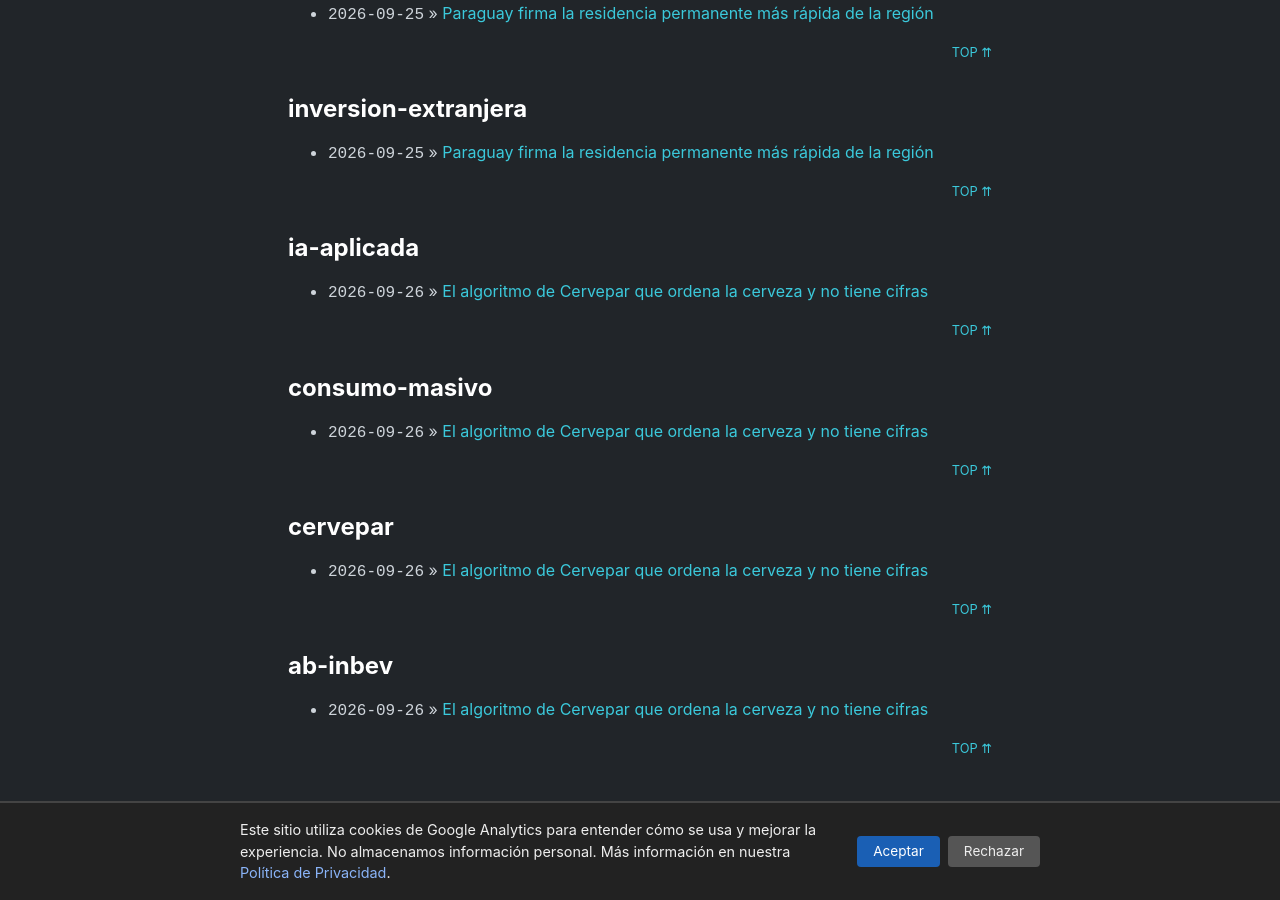
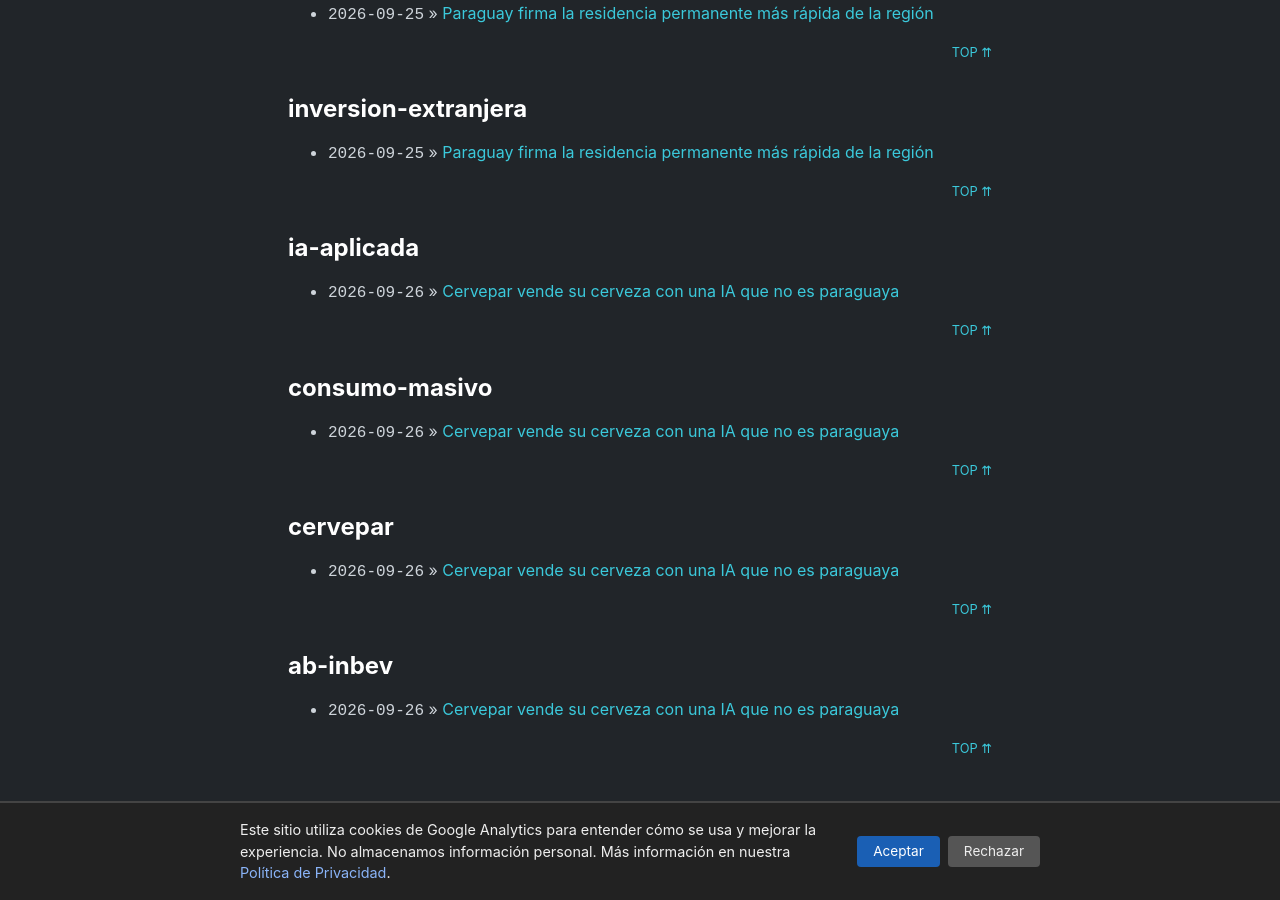
Before and after one commit to miravosqueinteresante/muchotexto.net, a Jekyll site: the page built from tags.md, in a window 1280 px wide and 900 px high, scrolled down 60821 px. Built offline with Jekyll 4.4.1, drawn with Linux system fonts in a browser that asks for light colours; some of the changed lines change nothing that is shown; some of the changed text lies outside the part shown.

Commit message:
Correcciones del #54 tras verificación independiente + nuevo título
Un agente independiente re-chequeó el artículo párrafo por párrafo. 0 FALSE en
datos duros; corregidos:
- Título del paper: era 'Artificial Intelligence and the Internal Processes of
  Organizations'; el real (DOI 10.1287/mnsc.2022.03849) es 'Human-Centered
  Artificial Intelligence: A Field Experiment' (Krakowski, Haftor, Luger,
  Pashkevich & Raisch, Management Science 72(1), 57-72). Verificado con
  Crossref + Semantic Scholar.
- 'McKinsey y HBR coinciden' -> acotado (McKinsey lo sostiene; HBR trata
  implementación, no reemplazo neto).
- 'Full Digital'/datos en la nube: atribuido a perfiles de ingenieros (no
  afirmado como hecho, cuerpo y FAQ).
- Coherencia TL;DR (separar declaración de Cervepar de la evidencia Stanford).
- SEC 'AI washing': 'exactamente' -> 'el mismo tipo de exageración'.
- Puntos de venta: 43.000 (La Nación) vs 45.000 (FOCO) explicitados.
- +6 fuentes (Stanford, Biggie/DATO, Yalo/Profarco, Forbes/Coca-Cola Paresa,
  ABC/Jobs).

Título nuevo: 'Cervepar vende su cerveza con una IA que no es paraguaya'
(56 chars, sin fórmula [X]:[Y], refleja la tesis).

```diff
--- a/_posts/2026-09-26-cervepar-ia-algoritmo-vende-humano-decide.md
+++ b/_posts/2026-09-26-cervepar-ia-algoritmo-vende-humano-decide.md
@@ -1,6 +1,6 @@
 ---
 layout: post
-title: "El algoritmo de Cervepar que ordena la cerveza y no tiene cifras"
+title: "Cervepar vende su cerveza con una IA que no es paraguaya"
 date: 2026-09-26 09:00:00 -0300
 last_modified_at: 2026-09-26
 categories: [articulos]
@@ -31,7 +31,7 @@
 > - **Fernando Torres** (director nacional de Ventas de Cervepar) expuso en la **Academia CAP** una plataforma B2B con IA que menciona **cinco soluciones**; la fuente describe tres: pedidos, logística y seguimiento de entregas en tiempo real.
 > - La plataforma es **BEES**, un desarrollo **global de AB InBev** (creado por el grupo en 2020), no un invento paraguayo. En Cervepar, **más del 85% de la facturación** pasa por ella.
 > - **No hay cifras públicas de resultados** de esas soluciones en Paraguay: ni ROI, ni ventas, ni pedidos. Las métricas disponibles son **globales** (BEES global: USD 52.500M de GMV en 2025).
-> - Torres sostiene que la IA **no reemplazó vendedores** ("lo humano no se fue, solo cambió la tarea"), y la evidencia internacional coincide: donde la IA automatiza, cae el empleo junior; donde aumenta, no.
+> - Torres sostiene que la IA **no reemplazó vendedores** ("lo humano no se fue, solo cambió la tarea"). La evidencia internacional es matizada: donde la IA **automatiza**, cae el empleo junior (Stanford); donde **aumenta**, no.
 > - Cervepar **no es pionera ni un caso aislado**: hay usos anteriores en Paraguay, y en el mismo panel expusieron **Nestlé y Tigo**.
 
 ## Qué presentó Cervepar (y qué no)
@@ -48,7 +48,7 @@
 
 La plataforma que Torres describió es, casi con certeza, **BEES** —aunque la nota del panel no la nombre—. BEES es la plataforma de comercio digital B2B **global de AB InBev**, creada por el grupo en 2020 y activa en unos 30 mercados. Su capa de inteligencia se llama **BEES.ai** y agrupa módulos como **Force** (automatización de la fuerza de ventas), **Grow** (televentas), **Vision** (reconocimiento de imágenes en tienda) y **Deliver** (logística).
 
-En Paraguay, BEES es la plataforma de pedidos de Cervepar: según FOCO (agosto de 2025), **más del 85% de la facturación** de la empresa pasa por ella. Y en ABC Color (27 de agosto de 2026) la propia compañía la describe como "la plataforma digital que moderniza y agiliza la forma en que los clientes hacen sus pedidos". El despliegue local —el proyecto "Full Digital", con datos en la nube— lo ejecuta Cervepar; los modelos y la arquitectura los define la casa matriz.
+En Paraguay, BEES es la plataforma de pedidos de Cervepar: según FOCO (agosto de 2025), **más del 85% de la facturación** de la empresa pasa por ella. Y en ABC Color (27 de agosto de 2026) la propia compañía la describe como "la plataforma digital que moderniza y agiliza la forma en que los clientes hacen sus pedidos". El despliegue local lo ejecuta Cervepar —el proyecto "Full Digital", según perfiles públicos de sus ingenieros de datos—, mientras los modelos y la arquitectura los define la casa matriz.
 
 Esto importa para la historia que Paraguay cuenta de sí mismo. Cuando una empresa local "presenta" una plataforma con IA, el mérito tecnológico es de un grupo belga (con su filial brasileña Ambev) de **USD 59.300 millones** de facturación en 2025; lo que Cervepar aporta es la operación, los datos y la escala. Decir que Cervepar "desarrolló su propia IA" es una de esas frases que la evidencia desmiente. Y un nombre que circula —"Brewing Intelligence"— **no existe** como plataforma de AB InBev: los nombres reales son BEES.ai (la capa de IA), BrewDat (el data lake) y BrewVision (el producto de forecasting).
 
@@ -56,7 +56,7 @@
 
 El problema central de este caso no es tecnológico: es de **medición**. No hay cifras paraguayas.
 
-Lo que sí existe son métricas **globales** de BEES: en 2025 movió **USD 52.500 millones** de GMV; el 75% de sus pedidos se generan con aprendizaje automático; y su módulo Force reporta que los vendedores pasan **42% más de tiempo** con los comercios. Todas son cifras del grupo, no de Cervepar en Paraguay. Confundirlas —presentar el éxito global como resultado local— es exactamente el error que la SEC estadounidense persigue bajo el rótulo de *"AI washing"*, con sanciones recientes a empresas que exageraron sus capacidades de IA.
+Lo que sí existe son métricas **globales** de BEES: en 2025 movió **USD 52.500 millones** de GMV; el 75% de sus pedidos se generan con aprendizaje automático; y su módulo Force reporta que los vendedores pasan **42% más de tiempo** con los comercios. Todas son cifras del grupo, no de Cervepar en Paraguay. Confundirlas —presentar el éxito global como resultado local— es el mismo tipo de exageración que la SEC estadounidense persigue bajo el rótulo de *"AI washing"*, con sanciones recientes a empresas que sobreestimaron sus capacidades de IA.
 
 En el caso paraguayo, la ausencia de números es la noticia. Una empresa que mueve más del 85% de su facturación por una plataforma digital debería poder mostrar qué cambió con la IA. Torres ofrece una frase memorable —"conseguir que las cinco herramientas cuenten la misma historia"—, pero ninguna medición de que esa historia haya vendido más cerveza.
 
@@ -64,7 +64,7 @@
 
 El relato de "Cervepar y la IA" suele presentarse como un caso de vanguardia. La evidencia lo desmiente en dos frentes.
 
-Primero, **no es la primera**. En Paraguay hay usos documentados anteriores o paralelos: **Biggie** usa aprendizaje automático para gestionar stock desde 2019; **Profarco** digitalizó su canal con PROFY y Yalo; **Coca-Cola Paresa** opera una app B2B con ruteo algorítmico. En el mismo panel de la Academia CAP expusieron **Nestlé** y **Tigo**, no una empresa rezagada. Cervepar es un caso relevante por su **escala** —más de 43.000 puntos de venta—, no por ser pionera.
+Primero, **no es la primera**. En Paraguay hay usos documentados anteriores o paralelos: **Biggie** usa aprendizaje automático para gestionar stock desde 2019; **Profarco** digitalizó su canal con PROFY y Yalo; **Coca-Cola Paresa** opera una app B2B con ruteo algorítmico. En el mismo panel de la Academia CAP expusieron **Nestlé** y **Tigo**, no una empresa rezagada. Cervepar es un caso relevante por su **escala** —más de 43.000 puntos de venta, según La Nación (nov-2025); FOCO reportó 45.000 en ago-2025—, no por ser pionera.
 
 Segundo, el país está lejos de la vanguardia regional. El **Índice Latinoamericano de IA 2025** ubica a Paraguay en **31,20 sobre 100, puesto 14 de 19**, en la categoría **"Exploradores"** —la etiqueta oficial, no "ecosistemas incipientes" como parafrasea la prensa—. Y el dato de que "5 de cada 10 empresas paraguayas usan IA" es una **estimación sectorial** referida a la **selección de personal**, no una medición de adopción general. La transformación digital de Cervepar, presentada en un gremio de anunciantes, es un caso de **marketing de tendencia** tanto como de tecnología.
 
@@ -72,7 +72,7 @@
 
 La frase más citada de Torres —"lo humano no se fue, solo cambió la tarea"— es también la más discutida, porque toca el miedo real detrás de toda adopción de IA en ventas: el empleo.
 
-La evidencia internacional es matizada, y conviene no reducida a eslogan. Un estudio de **Stanford** encontró caídas de empleo junior de **13% a 19%** en ocupaciones donde la IA **automatiza** tareas, pero **no** en las que la **aumentan**. **McKinsey** y **Harvard Business Review** coinciden en que el resultado típico es reconfiguración, no reemplazo neto. Y hay un hallazgo incómodo para los optimistas: un experimento de campo publicado en *Management Science* (2025) mostró que una IA **no personalizada puede empeorar** las ventas.
+La evidencia internacional es matizada, y conviene no reducirla a eslogan. Un estudio de **Stanford** encontró caídas de empleo junior de **13% a 19%** en ocupaciones donde la IA **automatiza** tareas, pero **no** en las que la **aumentan**. **McKinsey** sostiene explícitamente que su investigación no apunta a una destrucción neta de empleos, y **Harvard Business Review** enfoca el debate en *cómo* implementar IA en ventas, no en si reemplaza. Y hay un hallazgo incómodo para los optimistas: un experimento de campo publicado en *Management Science* (2025) mostró que una IA **no personalizada puede empeorar** las ventas.
 
 En el caso Cervepar no hay ninguna cifra de empleo ni de impacto en la fuerza de ventas: solo la declaración del propio director, que niega el reemplazo. El caso de **Klarna**, que en 2025 revirtió su atención 100% con IA —aunque mantiene su discurso "AI-first"— por baja calidad, es el recordatorio de que la promesa corporativa y el resultado operativo no siempre coinciden.
 
@@ -100,7 +100,7 @@
       "name": "¿Cervepar desarrolló su propia inteligencia artificial?",
       "acceptedAnswer": {
         "@type": "Answer",
-        "text": "No. La plataforma que usa es BEES, creada y mantenida por AB InBev a nivel global desde 2020, con su capa de inteligencia BEES.ai. Cervepar la opera y adapta localmente —con datos en la nube—, pero los modelos y la arquitectura se definen en la casa matriz. No es una IA de desarrollo paraguayo."
+        "text": "No. La plataforma que usa es BEES, creada y mantenida por AB InBev a nivel global desde 2020, con su capa de inteligencia BEES.ai. Cervepar la opera y adapta localmente —el proyecto 'Full Digital', según perfiles de sus ingenieros de datos—, mientras los modelos y la arquitectura los define la casa matriz. No es una IA de desarrollo paraguayo."
       }
     },
     {
@@ -108,7 +108,7 @@
       "name": "¿La IA de Cervepar reemplazó a los vendedores?",
       "acceptedAnswer": {
         "@type": "Answer",
-        "text": "No hay cifras paraguayas que lo confirmen o lo nieguen. El propio director de Ventas de Cervepar afirma que la IA no reemplazó a los vendedores ('lo humano no se fue, solo cambió la tarea'). La evidencia internacional es matizada: un estudio de Stanford halló caída de empleo junior donde la IA automatiza, pero no donde aumenta; McKinsey y Harvard Business Review ven reconfiguración, no reemplazo neto."
+        "text": "No hay cifras paraguayas que lo confirmen o lo nieguen. El propio director de Ventas de Cervepar afirma que la IA no reemplazó a los vendedores ('lo humano no se fue, solo cambió la tarea'). La evidencia internacional es matizada: un estudio de Stanford halló caída de empleo junior donde la IA automatiza, pero no donde aumenta; y un experimento de campo en Management Science mostró que la IA no personalizada puede empeorar las ventas."
       }
     }
   ]
@@ -132,10 +132,15 @@
 12. [ILIA 2025 (CEPAL/CENIA) — Índice Latinoamericano de Inteligencia Artificial](https://indicelatam.cl/)
 13. [Cervepar — sitio oficial](https://cervepar.com.py/)
 14. [BEES Paraguay](https://mybees.com.py/)
-15. [Krakowski et al., "Artificial Intelligence and the Internal Processes of Organizations" — Management Science (2025)](https://doi.org/10.1287/mnsc.2022.03849)
+15. [Krakowski, S., Haftor, D., Luger, J., Pashkevich, N. & Raisch, S. — "Human-Centered Artificial Intelligence: A Field Experiment", *Management Science* 72(1), 57–72 (2025/2026)](https://doi.org/10.1287/mnsc.2022.03849)
 16. [SEC — Sanciones por "AI washing" (Delphia/Global Predictions, 2024)](https://www.sec.gov/newsroom/press-releases/2024-36)
 17. [Fortune — "MIT report: 95% of generative AI pilots at companies are failing" (18-ago-2025)](https://fortune.com/2025/08/18/mit-report-95-percent-generative-ai-pilots-at-companies-failing-cfo/)
 18. [Fortune — "Klarna's AI-first customer service plan hits a snag" (9-may-2025)](https://fortune.com/2025/05/09/klarna-ai-humans-return-on-investment/)
+19. [Stanford Digital Economy Lab — "Canaries in the Coal Mine" (2025/2026)](https://digitaleconomy.stanford.edu/)
+20. [DATO Solutions — Caso Biggie (machine learning para stock desde 2019)](https://www.dato.com.py/biggie)
+21. [Yalo — Caso Profarco (PROFY)](https://www.yalo.ai/)
+22. [Forbes Paraguay — Coca-Cola Paresa y el ruteo algorítmico (1-abr-2025)](https://www.forbes.com.py/)
+23. [ABC Color — "En Paraguay, 5 de cada 10 empresas usa IA para selección de personal" (8-mar-2026)](https://www.abc.com.py/negocios/2026/03/08/en-paraguay-5-de-cada-10-empresas-usa-ia-para-seleccion-de-personal/)
 
 **Metodología:** Artículo elaborado con la investigación de agentes de búsqueda (§5.8) documentada en `research_cervepar/`, auditable paso a paso. La distinción entre la plataforma global BEES y su operación local por Cervepar se verificó contra fuentes de AB InBev y prensa paraguaya. Las cifras migratorias y fiscales no aplican aquí; los datos de adopción de IA se contrastaron contra el ILIA 2025. Los superlativos ("pionera", "la primera") se verificaron contra el universo de casos documentados en Paraguay, no solo contra la muestra citada.
 
```
